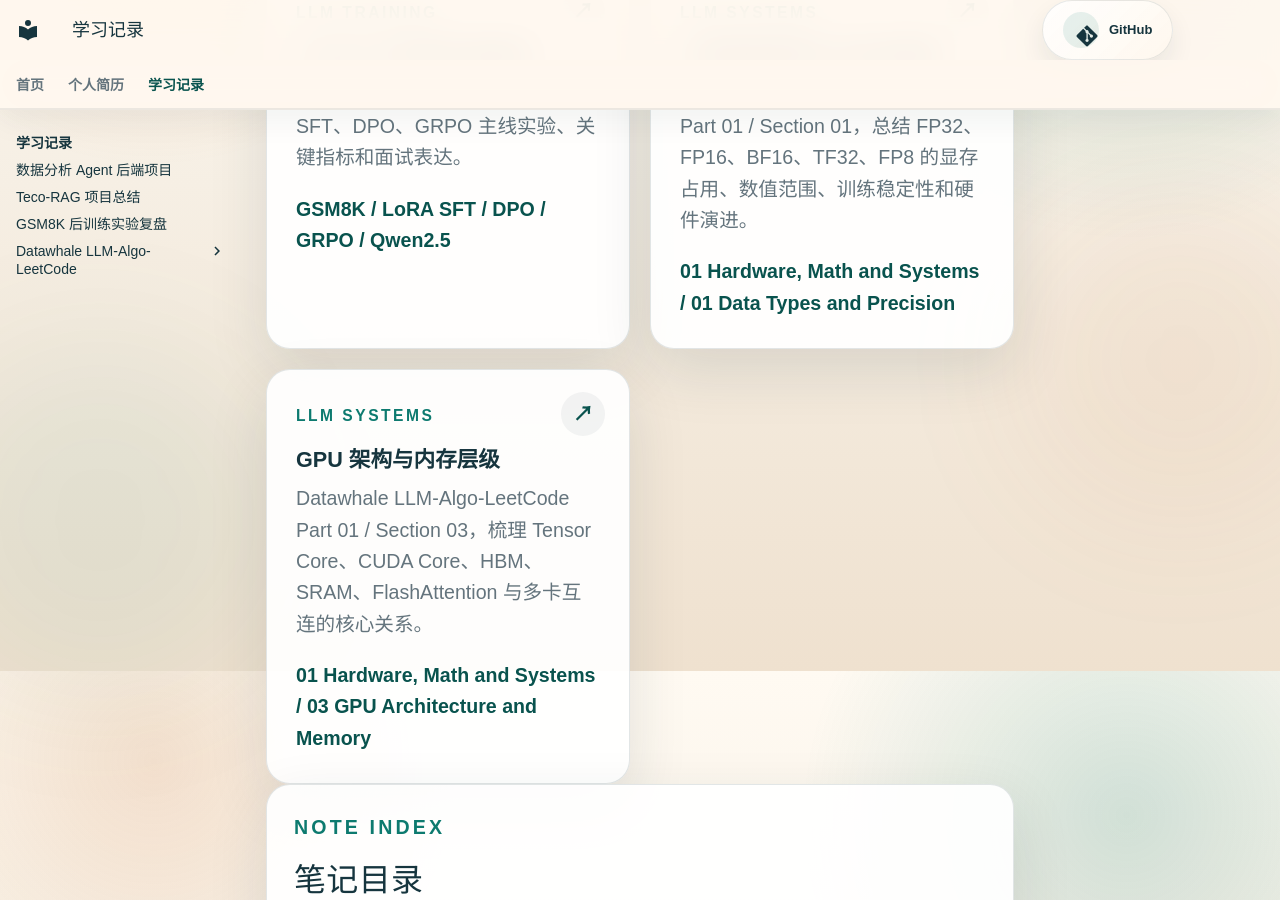
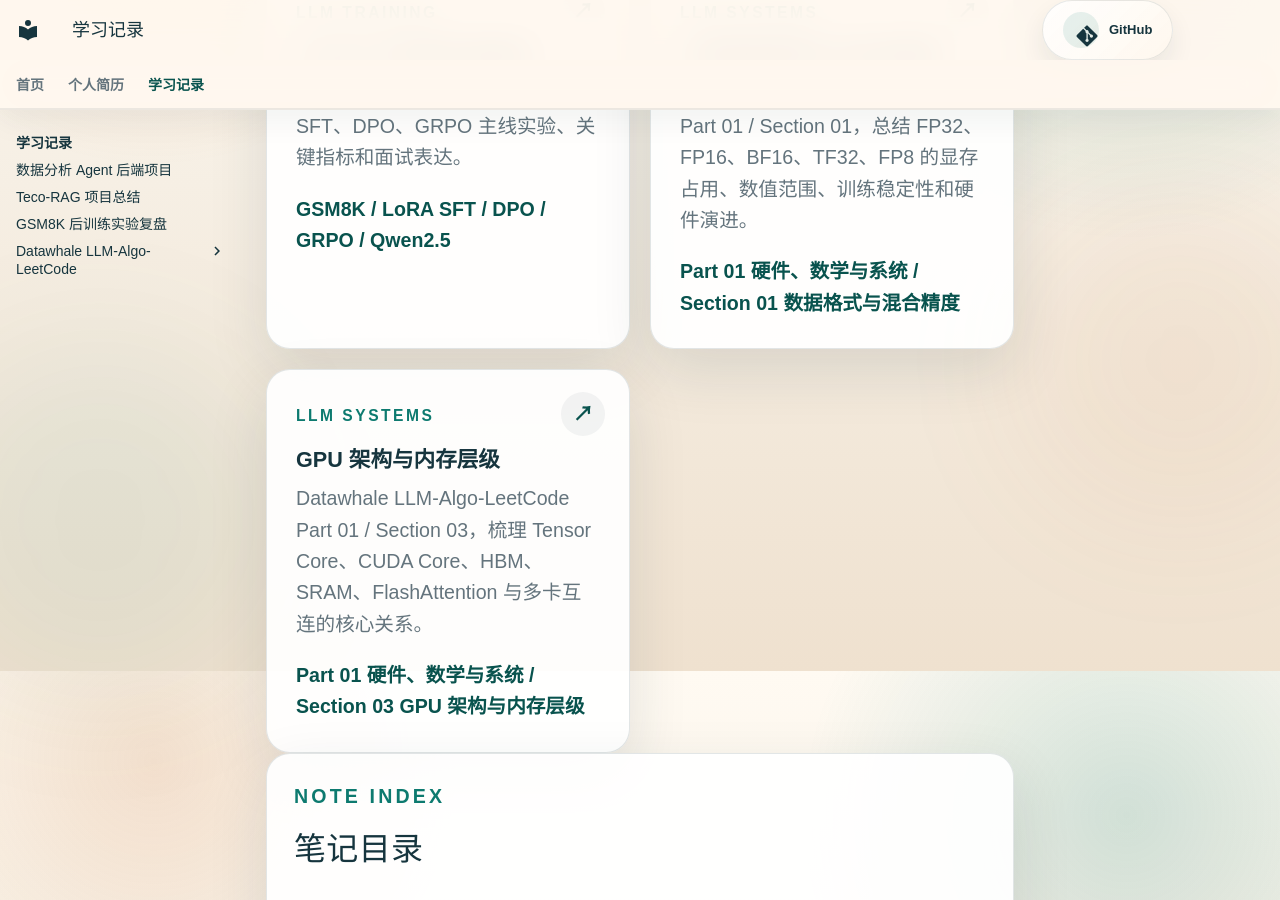
Before and after one commit to huomalxq/huomalxq.github.io, an MkDocs documentation site: the page built from docs/study/index.md, in a window 1280 px wide and 900 px high, scrolled down 1129 px. Built offline with MkDocs 1.6.1 and Material for MkDocs 9.7.7, drawn with Linux system fonts in a browser that asks for light colours; comment, search, counter and statistics services are not loaded.

Commit message:
Fix Datawhale note navigation titles

```diff
--- a/docs/study/index.md
+++ b/docs/study/index.md
@@ -47,13 +47,13 @@ title: 学习记录
     <span class="study-card__label">LLM Systems</span>
     <strong>大模型数据格式与混合精度</strong>
     <span>Datawhale LLM-Algo-LeetCode Part 01 / Section 01，总结 FP32、FP16、BF16、TF32、FP8 的显存占用、数值范围、训练稳定性和硬件演进。</span>
-    <em class="study-card__meta">01 Hardware, Math and Systems / 01 Data Types and Precision</em>
+    <em class="study-card__meta">Part 01 硬件、数学与系统 / Section 01 数据格式与混合精度</em>
   </a>
   <a class="study-card" href="llm-algo-leetcode/llm-gpu-architecture-and-memory/">
     <span class="study-card__label">LLM Systems</span>
     <strong>GPU 架构与内存层级</strong>
     <span>Datawhale LLM-Algo-LeetCode Part 01 / Section 03，梳理 Tensor Core、CUDA Core、HBM、SRAM、FlashAttention 与多卡互连的核心关系。</span>
-    <em class="study-card__meta">01 Hardware, Math and Systems / 03 GPU Architecture and Memory</em>
+    <em class="study-card__meta">Part 01 硬件、数学与系统 / Section 03 GPU 架构与内存层级</em>
   </a>
 </section>
 
--- a/mkdocs.yml
+++ b/mkdocs.yml
@@ -35,6 +35,6 @@ nav:
       - Teco-RAG 项目总结: study/teco-rag-project-summary.md
       - GSM8K 后训练实验复盘: study/gsm8k-post-training-experiments.md
       - Datawhale LLM-Algo-LeetCode:
-          - Part 01 Hardware, Math and Systems:
-              - 01 Data Types and Precision: study/llm-algo-leetcode/llm-data-types-and-precision.md
-              - 03 GPU Architecture and Memory: study/llm-algo-leetcode/llm-gpu-architecture-and-memory.md
+          - Part 01 硬件、数学与系统:
+              - 01 数据格式与混合精度: study/llm-algo-leetcode/llm-data-types-and-precision.md
+              - 03 GPU 架构与内存层级: study/llm-algo-leetcode/llm-gpu-architecture-and-memory.md
```
Also changed, not shown: docs/study/llm-algo-leetcode/llm-data-types-and-precision.md (+2 -2 lines), docs/study/llm-algo-leetcode/llm-gpu-architecture-and-memory.md (+2 -2 lines).
